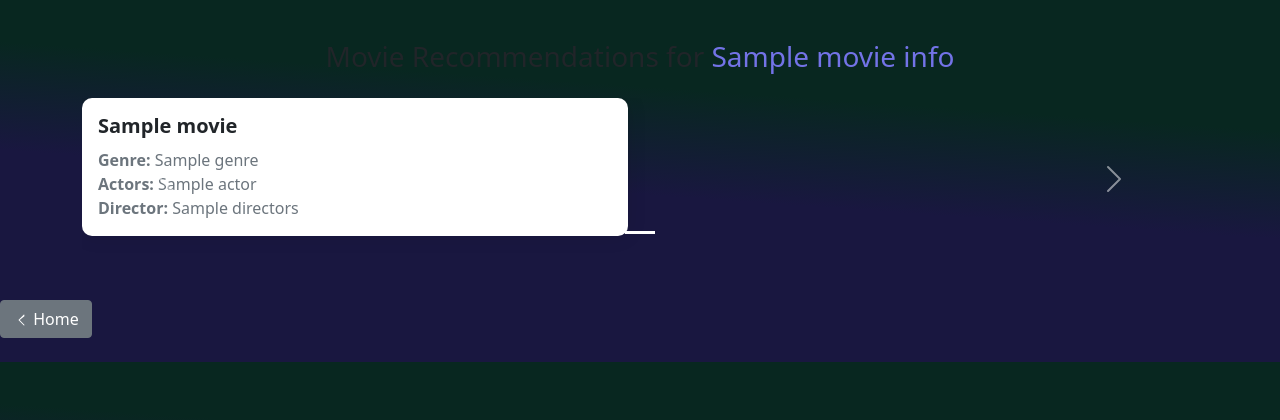
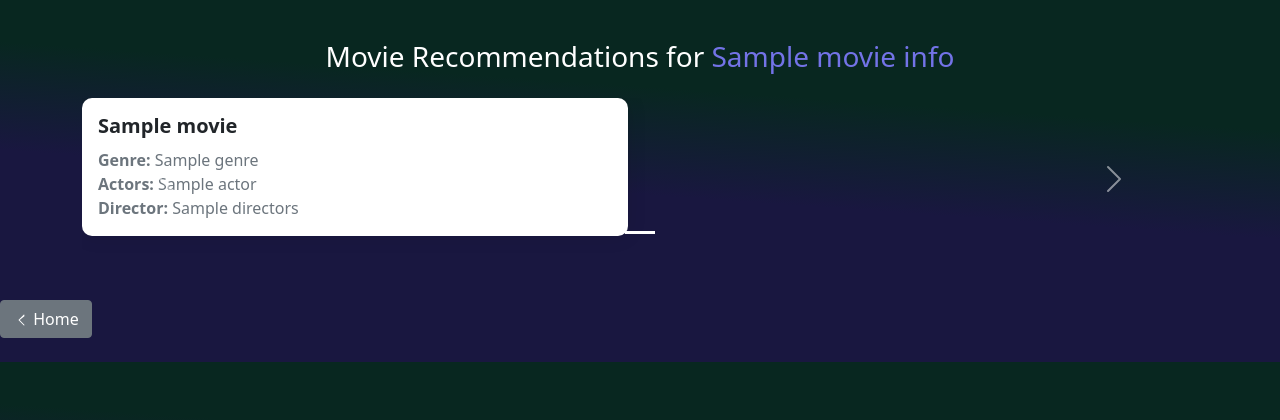
Before and after one commit to Jamescog/Filega, a Flask app: template templates/recommendations.html in a window 1280 px wide. Shown: the top 420 px of the page. Run offline with Flask 3, Linux system fonts and the light colour scheme; the template is opened without the code that fills it: most values are stand-ins (such as "Sample title", 1, 10 or a date in 2020); parts of the project's set-up code (start-up, migrations or seed data) failed here and were passed over.

Commit message:
Update recommendations.html

```diff
--- a/templates/recommendations.html
+++ b/templates/recommendations.html
@@ -38,6 +38,9 @@
       }
       #theName {
         color: rgb(115, 115, 231)
+      }
+      h3 {
+       color: white;
       }
     </style>
   </head>
```
